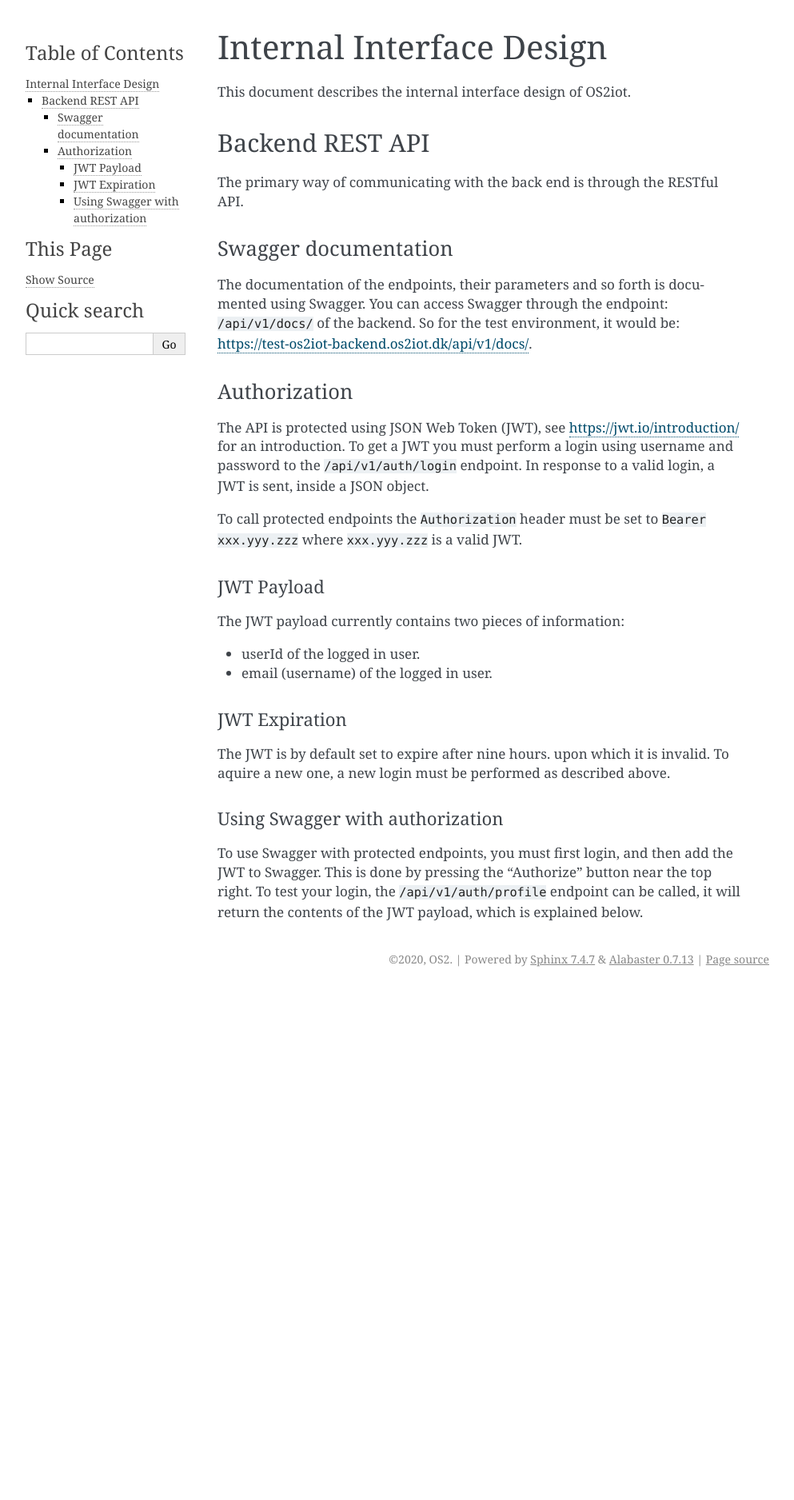
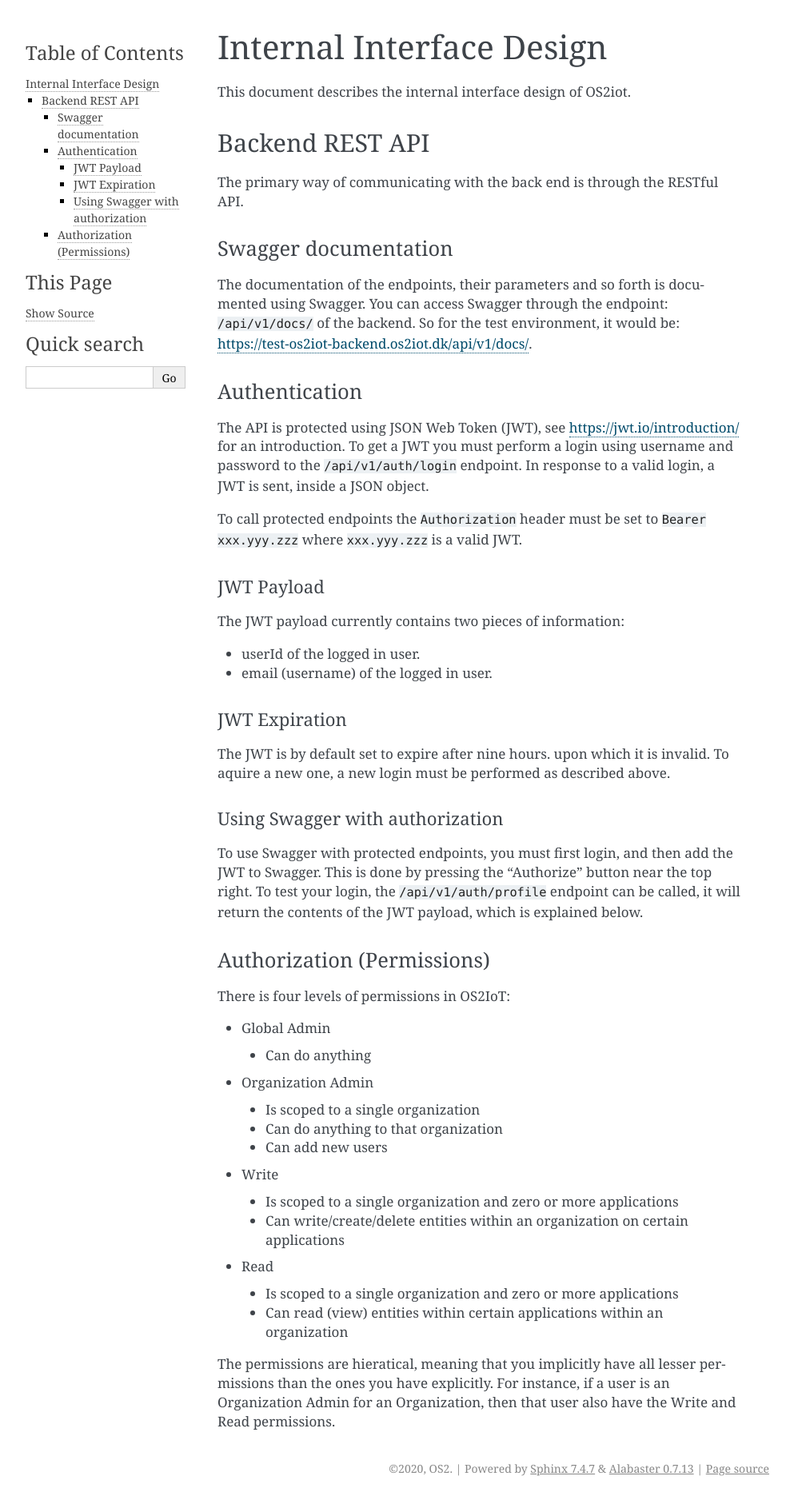
Before and after one commit to OS2iot/OS2iot-docs, a Sphinx documentation site: the page built from source/internal-interface-design/internal-interface-design.rst, in a window 1280 px wide. Shown: the whole page at 80% size, without its empty margins (148-1141 px from the left). Built offline with Sphinx 7.4.7, drawn with Linux system fonts in a browser that asks for light colours; before the commit the page ends 1239 px from its top, so only the background shows below that.

Commit message:
IOT-44: Add info on the diffirent levels of authorization

```diff
--- a/source/internal-interface-design/internal-interface-design.rst
+++ b/source/internal-interface-design/internal-interface-design.rst
@@ -16,8 +16,8 @@
 You can access Swagger through the endpoint: ``/api/v1/docs/`` of the backend. So for the test environment,
 it would be: `https://test-os2iot-backend.os2iot.dk/api/v1/docs/ <https://test-os2iot-backend.os2iot.dk/api/v1/docs/>`__.
 
-Authorization
-^^^^^^^^^^^^^
+Authentication
+^^^^^^^^^^^^^^
 
 The API is protected using JSON Web Token (JWT), see `https://jwt.io/introduction/ <https://jwt.io/introduction/>`__ for an introduction.
 To get a JWT you must perform a login using username and password to the ``/api/v1/auth/login`` endpoint.
@@ -46,3 +46,33 @@
 This is done by pressing the "Authorize" button near the top right.
 To test your login, the ``/api/v1/auth/profile`` endpoint can be called, it will return the contents of the JWT payload,
 which is explained below.
+
+
+Authorization (Permissions)
+^^^^^^^^^^^^^^^^^^^^^^^^^^^^
+
+There is four levels of permissions in OS2IoT:
+
+
+- Global Admin
+
+ - Can do anything
+
+- Organization Admin
+
+ - Is scoped to a single organization
+ - Can do anything to that organization
+ - Can add new users
+
+- Write
+
+ - Is scoped to a single organization and zero or more applications
+ - Can write/create/delete entities within an organization on certain applications
+
+- Read
+
+ - Is scoped to a single organization and zero or more applications
+ - Can read (view) entities within certain applications within an organization
+
+The permissions are hieratical, meaning that you implicitly have all lesser permissions than the ones you have explicitly.
+For instance, if a user is an Organization Admin for an Organization, then that user also have the Write and Read permissions.
```
